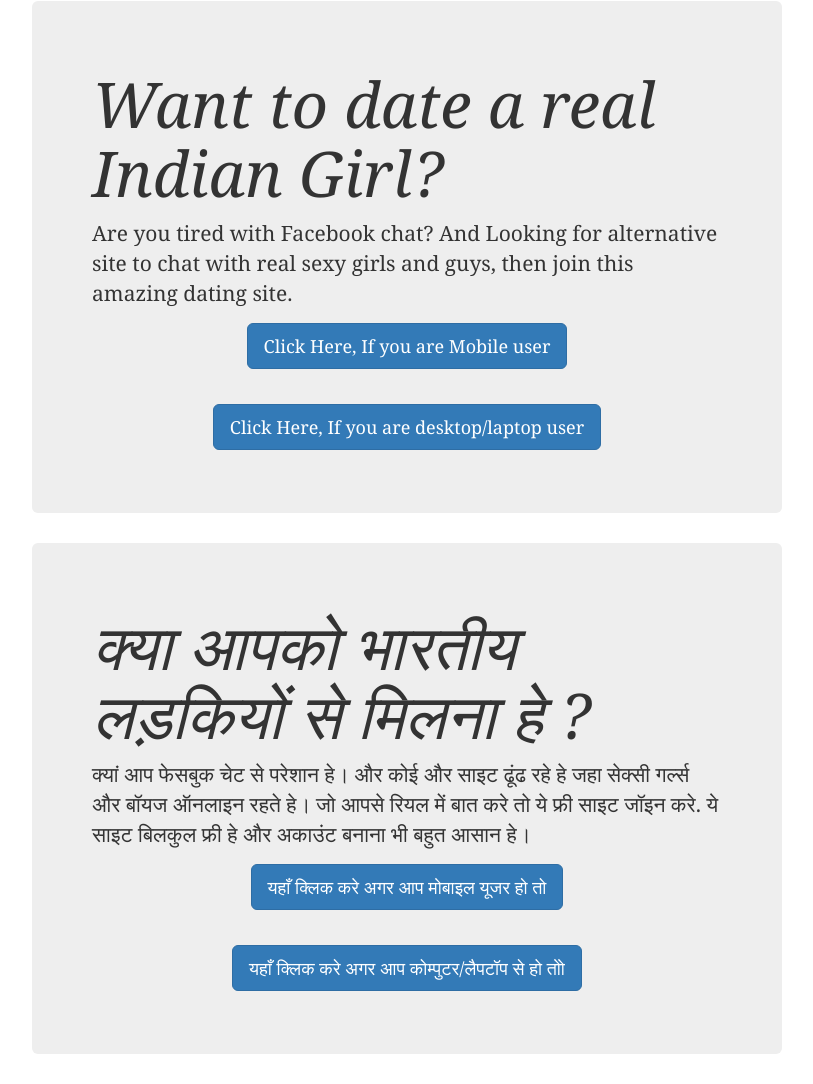
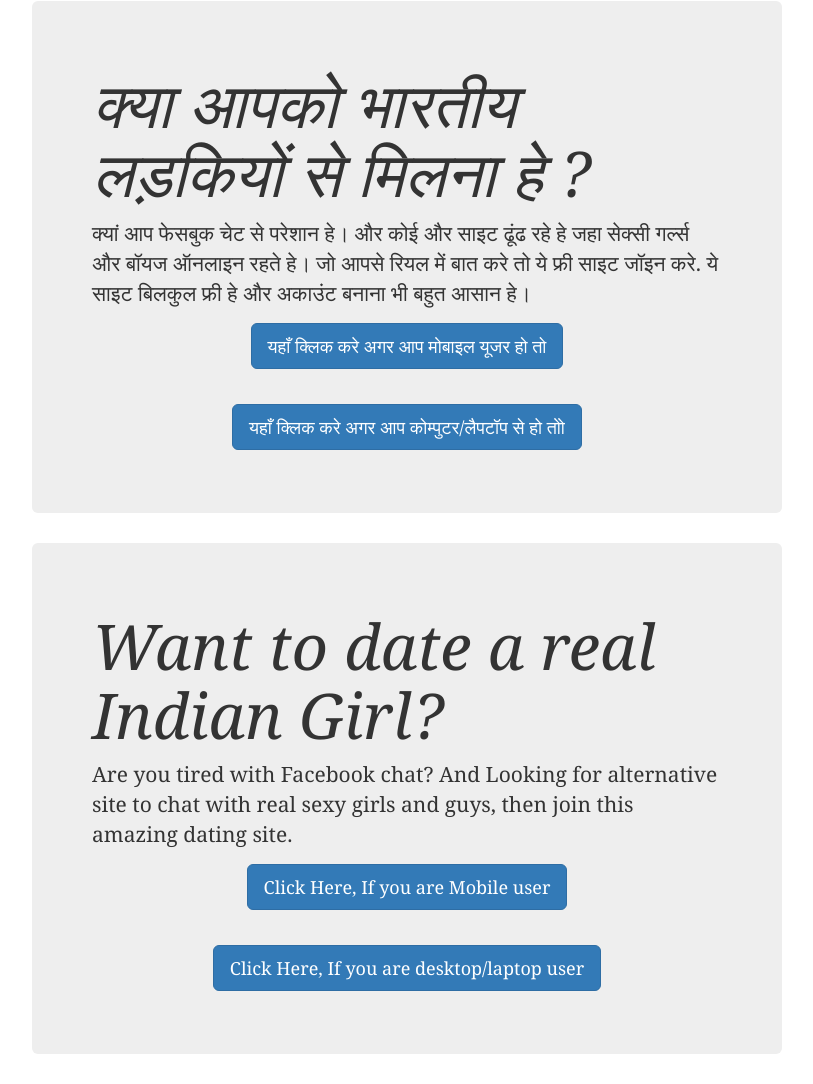
Before and after one commit to enyusu/enyusu.github.com, a Jekyll site: the page built from _posts/2015-02-10-standard.md, in a window 1280 px wide. Shown: the whole page, without its empty margins (233-1046 px from the left). Built offline with Jekyll 4.4.1, drawn with Linux system fonts in a browser that asks for light colours; nearby versions of some CDN libraries.

Commit message:
Update 2015-02-10-standard.md

```diff
--- a/_posts/2015-02-10-standard.md
+++ b/_posts/2015-02-10-standard.md
@@ -5,15 +5,15 @@ permalink: dating/
 ---
 
 <div class="jumbotron">
+  <h1>क्या आपको भारतीय लड़कियों से मिलना हे ?</h1>
+  <p> क्यां आप फेसबुक चेट से परेशान हे।  और कोई और साइट ढूंढ रहे हे जहा सेक्सी गर्ल्स और बॉयज ऑनलाइन रहते हे।  जो आपसे रियल में बात करे तो ये फ्री साइट जॉइन करे. ये साइट बिलकुल फ्री हे और अकाउंट बनाना भी बहुत आसान हे। </p>
+  <center><p><a class="btn btn-primary btn-lg" href="http://goo.gl/gPHSHg" role="button"> यहाँ क्लिक करे अगर आप मोबाइल यूजर हो तो  </a></p></center><br/>
+  <center><p><a class="btn btn-primary btn-lg" href="http://goo.gl/5elRIn" role="button"> यहाँ क्लिक करे अगर आप कोम्पुटर/लैपटॉप से हो तोो </a></p></center>
+</div>
+
+<div class="jumbotron">
   <h1>Want to date a real Indian Girl?</h1>
   <p> Are you tired with Facebook chat? And Looking for alternative site to chat with real sexy girls and guys, then join this amazing dating site.</p>
   <center><p><a class="btn btn-primary btn-lg" href="http://goo.gl/gPHSHg" role="button"> Click Here, If you are Mobile user </a></p></center><br/>
   <center><p><a class="btn btn-primary btn-lg" href="http://goo.gl/5elRIn" role="button"> Click Here, If you are desktop/laptop user</a></p></center>
 </div>
-
-<div class="jumbotron">
-  <h1>क्या आपको भारतीय लड़कियों से मिलना हे ?</h1>
-  <p> क्यां आप फेसबुक चेट से परेशान हे।  और कोई और साइट ढूंढ रहे हे जहा सेक्सी गर्ल्स और बॉयज ऑनलाइन रहते हे।  जो आपसे रियल में बात करे तो ये फ्री साइट जॉइन करे. ये साइट बिलकुल फ्री हे और अकाउंट बनाना भी बहुत आसान हे। </p>
-  <center><p><a class="btn btn-primary btn-lg" href="http://goo.gl/gPHSHg" role="button"> यहाँ क्लिक करे अगर आप मोबाइल यूजर हो तो  </a></p></center><br/>
-  <center><p><a class="btn btn-primary btn-lg" href="http://goo.gl/5elRIn" role="button"> यहाँ क्लिक करे अगर आप कोम्पुटर/लैपटॉप से हो तोो </a></p></center>
-</div>
```
